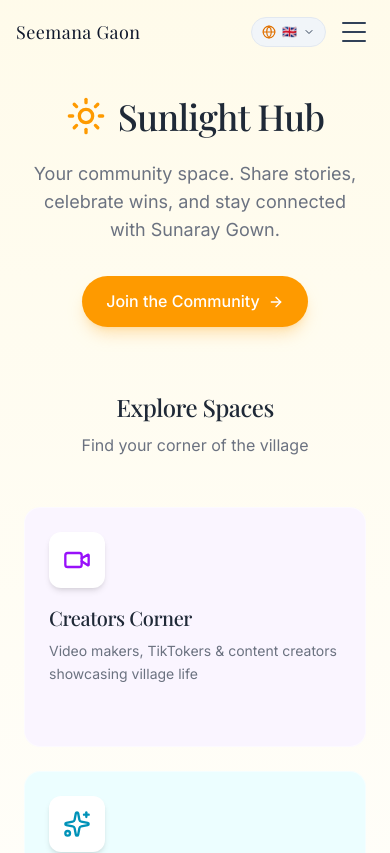
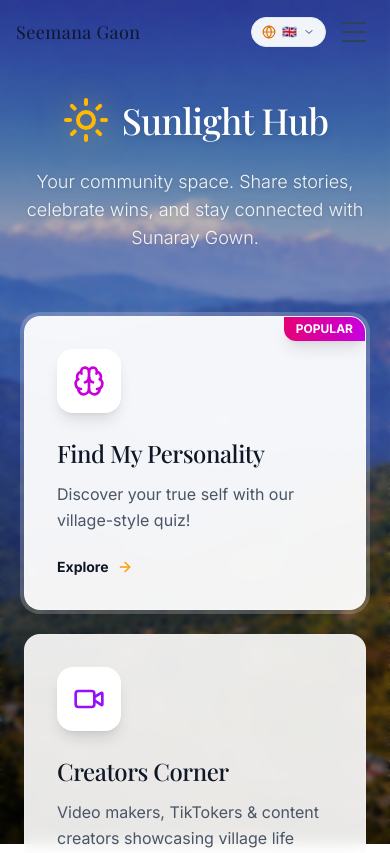
Before and after one commit to ripplewave2025/Lamahatta, a Next.js app: page /hub in a window 390 px wide. Shown: the top 853 px of the page. Built offline with nearby package versions, Linux system fonts and the light colour scheme; a web font is replaced by a local one.

Commit message:
feat: Add responsive backgrounds and bilingual personality test

```diff
--- a/src/app/hub/page.tsx
+++ b/src/app/hub/page.tsx
@@ -17,12 +17,23 @@ import {
 
 const categories = [
     {
+        id: "personality",
+        titleKey: "hub.personality",
+        descKey: "hub.personality.desc",
+        icon: Brain,
+        color: "from-fuchsia-500 to-pink-500",
+        bgColor: "bg-white/95 backdrop-blur-md",
+        iconColor: "text-fuchsia-600",
+        href: "/hub/personality",
+        featured: true
+    },
+    {
         id: "creators",
         titleKey: "hub.creators",
         descKey: "hub.creators.desc",
         icon: Video,
         color: "from-purple-500 to-pink-500",
-        bgColor: "bg-purple-50",
+        bgColor: "bg-white/90 backdrop-blur-sm",
         iconColor: "text-purple-600",
         href: "/hub/creators"
     },
@@ -32,7 +43,7 @@ const categories = [
         descKey: "hub.youth.desc",
         icon: Sparkles,
         color: "from-cyan-500 to-blue-500",
-        bgColor: "bg-cyan-50",
+        bgColor: "bg-white/90 backdrop-blur-sm",
         iconColor: "text-cyan-600",
         href: "/hub/youth"
     },
@@ -42,7 +53,7 @@ const categories = [
         descKey: "hub.mothers.desc",
         icon: Heart,
         color: "from-rose-500 to-red-500",
-        bgColor: "bg-rose-50",
+        bgColor: "bg-white/90 backdrop-blur-sm",
         iconColor: "text-rose-600",
         href: "/hub/mothers"
     },
@@ -52,7 +63,7 @@ const categories = [
         descKey: "hub.fathers.desc",
         icon: Hammer,
         color: "from-amber-500 to-orange-500",
-        bgColor: "bg-amber-50",
+        bgColor: "bg-white/90 backdrop-blur-sm",
         iconColor: "text-amber-600",
         href: "/hub/fathers"
     },
@@ -62,7 +73,7 @@ const categories = [
         descKey: "hub.updates.desc",
         icon: Megaphone,
         color: "from-emerald-500 to-green-500",
-        bgColor: "bg-emerald-50",
+        bgColor: "bg-white/90 backdrop-blur-sm",
         iconColor: "text-emerald-600",
         href: "/hub/updates"
     },
@@ -72,43 +83,47 @@ const categories = [
         descKey: "hub.praises.desc",
         icon: Trophy,
         color: "from-yellow-500 to-amber-500",
-        bgColor: "bg-yellow-50",
+        bgColor: "bg-white/90 backdrop-blur-sm",
         iconColor: "text-yellow-600",
         href: "/hub/praises"
-    },
-    {
-        id: "personality",
-        titleKey: "hub.personality",
-        descKey: "hub.personality.desc",
-        icon: Brain,
-        color: "from-fuchsia-500 to-pink-500",
-        bgColor: "bg-fuchsia-50",
-        iconColor: "text-fuchsia-600",
-        href: "/hub/personality"
     }
+
 ]
 
 export default function SunlightHub() {
     const { t } = useLanguage()
 
     return (
-        <div className="min-h-screen bg-gradient-to-b from-amber-50 via-white to-orange-50">
-            {/* Hero Section */}
-            <section className="relative pt-24 pb-16 px-6 overflow-hidden">
-                {/* Decorative sun rays */}
-                <div className="absolute top-0 left-1/2 -translate-x-1/2 w-[600px] h-[600px] opacity-20">
-                    <div className="absolute inset-0 bg-gradient-radial from-amber-300 to-transparent rounded-full blur-3xl" />
+        <div className="min-h-screen relative font-sans">
+            {/* Background System */}
+            <div className="fixed inset-0 z-0">
+                {/* Mobile Portrait BG */}
+                <div
+                    className="absolute inset-0 block md:hidden bg-cover bg-center"
+                    style={{ backgroundImage: "url('/images/mobile-bg.jpg')" }}
+                />
+                {/* Desktop Landscape BG */}
+                <div
+                    className="absolute inset-0 hidden md:block bg-cover bg-center"
+                    style={{ backgroundImage: "url('/images/desktop-bg.jpg')" }}
+                />
+                {/* Premium Overlay for readability */}
+                <div className="absolute inset-0 bg-gradient-to-b from-black/40 via-black/20 to-black/60 backdrop-blur-[2px]" />
             </div>
 
-                <div className="max-w-4xl mx-auto text-center relative z-10">
+            {/* Content Layer */}
+            <div className="relative z-10 pt-24 pb-16 px-6">
+
+                {/* Hero Section */}
+                <div className="max-w-4xl mx-auto text-center mb-16">
                     <motion.div
                         initial={{ opacity: 0, y: 20 }}
                         animate={{ opacity: 1, y: 0 }}
                         transition={{ duration: 0.6 }}
                         className="flex items-center justify-center gap-3 mb-6"
                     >
-                        <Sun className="w-10 h-10 text-amber-500" />
-                        <h1 className="text-4xl md:text-6xl font-serif text-earth">
+                        <Sun className="w-12 h-12 text-amber-400 drop-shadow-[0_0_15px_rgba(251,191,36,0.5)]" />
+                        <h1 className="text-4xl md:text-7xl font-serif text-white drop-shadow-md">
                             {t("hub.title")}
                         </h1>
                     </motion.div>
@@ -117,72 +132,54 @@ export default function SunlightHub() {
                         initial={{ opacity: 0 }}
                         animate={{ opacity: 1 }}
                         transition={{ delay: 0.2, duration: 0.6 }}
-                        className="text-lg md:text-xl text-muted max-w-2xl mx-auto mb-8"
+                        className="text-lg md:text-2xl text-white/90 max-w-2xl mx-auto mb-8 font-light drop-shadow-sm"
                     >
                         {t("hub.subtitle")}
                     </motion.p>
+                </div>
 
-                    <motion.div
-                        initial={{ opacity: 0, y: 10 }}
-                        animate={{ opacity: 1, y: 0 }}
-                        transition={{ delay: 0.4, duration: 0.6 }}
-                    >
-                        <Link
-                            href="/auth"
-                            className="inline-flex items-center gap-2 px-6 py-3 bg-amber-500 text-white rounded-full hover:bg-amber-600 transition-colors font-medium shadow-lg shadow-amber-500/25"
-                        >
-                            {t("hub.join")}
-                            <ArrowRight className="w-4 h-4" />
-                        </Link>
-                    </motion.div>
-                </div>
-            </section>
-
-            {/* Category Grid */}
-            <section className="max-w-6xl mx-auto px-6 pb-20">
-                <motion.div
-                    initial={{ opacity: 0, y: 20 }}
-                    animate={{ opacity: 1, y: 0 }}
-                    transition={{ delay: 0.3 }}
-                    className="text-center mb-12"
-                >
-                    <h2 className="text-2xl md:text-3xl font-serif text-earth mb-2">
-                        {t("hub.explore")}
-                    </h2>
-                    <p className="text-muted">{t("hub.explore.desc")}</p>
-                </motion.div>
-
+                {/* Categories Grid */}
+                <section className="max-w-7xl mx-auto">
                     <div className="grid grid-cols-1 md:grid-cols-2 lg:grid-cols-3 gap-6">
                         {categories.map((category, index) => {
                             const Icon = category.icon
+                            // Make personality taking full width on mobile or specific style
+                            const isFeatured = category.featured
+
                             return (
                                 <motion.div
                                     key={category.id}
-                                initial={{ opacity: 0, y: 20 }}
+                                    initial={{ opacity: 0, y: 30 }}
                                     animate={{ opacity: 1, y: 0 }}
-                                transition={{ delay: 0.1 * index + 0.4 }}
+                                    transition={{ delay: 0.1 * index + 0.3 }}
+                                    className={`${isFeatured ? 'md:col-span-1 lg:col-span-1 ring-4 ring-white/20 rounded-2xl' : ''}`}
                                 >
                                     <Link href={category.href}>
-                                    <div className={`group relative p-6 rounded-2xl ${category.bgColor} border border-white/50 hover:shadow-xl hover:scale-[1.02] transition-all duration-300 cursor-pointer overflow-hidden`}>
-                                        {/* Gradient overlay on hover */}
-                                        <div className={`absolute inset-0 bg-gradient-to-br ${category.color} opacity-0 group-hover:opacity-10 transition-opacity duration-300`} />
+                                        <div className={`group relative p-8 h-full rounded-2xl ${category.bgColor} border border-white/20 hover:shadow-2xl hover:-translate-y-1 transition-all duration-300 cursor-pointer overflow-hidden`}>
 
-                                        <div className="relative z-10">
-                                            <div className={`w-14 h-14 rounded-xl bg-white shadow-md flex items-center justify-center mb-4 group-hover:scale-110 transition-transform duration-300`}>
-                                                <Icon className={`w-7 h-7 ${category.iconColor}`} />
+                                            {/* Featured Badge */}
+                                            {isFeatured && (
+                                                <div className="absolute top-0 right-0 bg-gradient-to-l from-fuchsia-600 to-pink-600 text-white text-xs font-bold px-3 py-1 rounded-bl-xl shadow-lg">
+                                                    POPULAR
+                                                </div>
+                                            )}
+
+                                            <div className="relative z-10 flex flex-col items-start h-full">
+                                                <div className={`w-16 h-16 rounded-2xl bg-white shadow-lg flex items-center justify-center mb-6 group-hover:scale-110 transition-transform duration-300`}>
+                                                    <Icon className={`w-8 h-8 ${category.iconColor}`} />
                                                 </div>
 
-                                            <h3 className="text-xl font-serif text-earth mb-2 group-hover:text-amber-700 transition-colors">
+                                                <h3 className="text-2xl font-serif text-gray-900 mb-3 group-hover:text-amber-600 transition-colors">
                                                     {t(category.titleKey)}
                                                 </h3>
 
-                                            <p className="text-sm text-muted leading-relaxed">
+                                                <p className="text-gray-600 leading-relaxed mb-6 flex-grow">
                                                     {t(category.descKey)}
                                                 </p>
 
-                                            <div className="mt-4 flex items-center gap-1 text-sm font-medium text-amber-600 opacity-0 group-hover:opacity-100 transition-opacity">
+                                                <div className="flex items-center gap-2 text-sm font-bold text-gray-900 group-hover:gap-3 transition-all">
                                                     {t("hub.enter")}
-                                                <ArrowRight className="w-4 h-4" />
+                                                    <ArrowRight className="w-4 h-4 text-amber-500" />
                                                 </div>
                                             </div>
                                         </div>
@@ -192,34 +189,7 @@ export default function SunlightHub() {
                         })}
                     </div>
                 </section>
-
-            {/* Quick Stats */}
-            <section className="bg-earth py-16">
-                <div className="max-w-4xl mx-auto px-6">
-                    <div className="grid grid-cols-3 gap-8 text-center">
-                        {[
-                            { num: "93", label: t("hub.stats.members") },
-                            { num: "22", label: t("hub.stats.families") },
-                            { num: "∞", label: t("hub.stats.stories") }
-                        ].map((stat, i) => (
-                            <motion.div
-                                key={stat.label}
-                                initial={{ opacity: 0, y: 20 }}
-                                whileInView={{ opacity: 1, y: 0 }}
-                                viewport={{ once: true }}
-                                transition={{ delay: i * 0.1 }}
-                            >
-                                <div className="text-3xl md:text-5xl font-serif text-amber-400 mb-2">
-                                    {stat.num}
             </div>
-                                <div className="text-xs md:text-sm uppercase tracking-wider text-white/60">
-                                    {stat.label}
-                                </div>
-                            </motion.div>
-                        ))}
-                    </div>
-                </div>
-            </section>
         </div>
     )
 }
```
Also changed, not shown: src/app/hub/personality/page.tsx (+69 -44 lines), public/images/desktop-bg.jpg (added), public/images/mobile-bg.jpg (added). Lines whose indentation alone changed are shown as unchanged.
